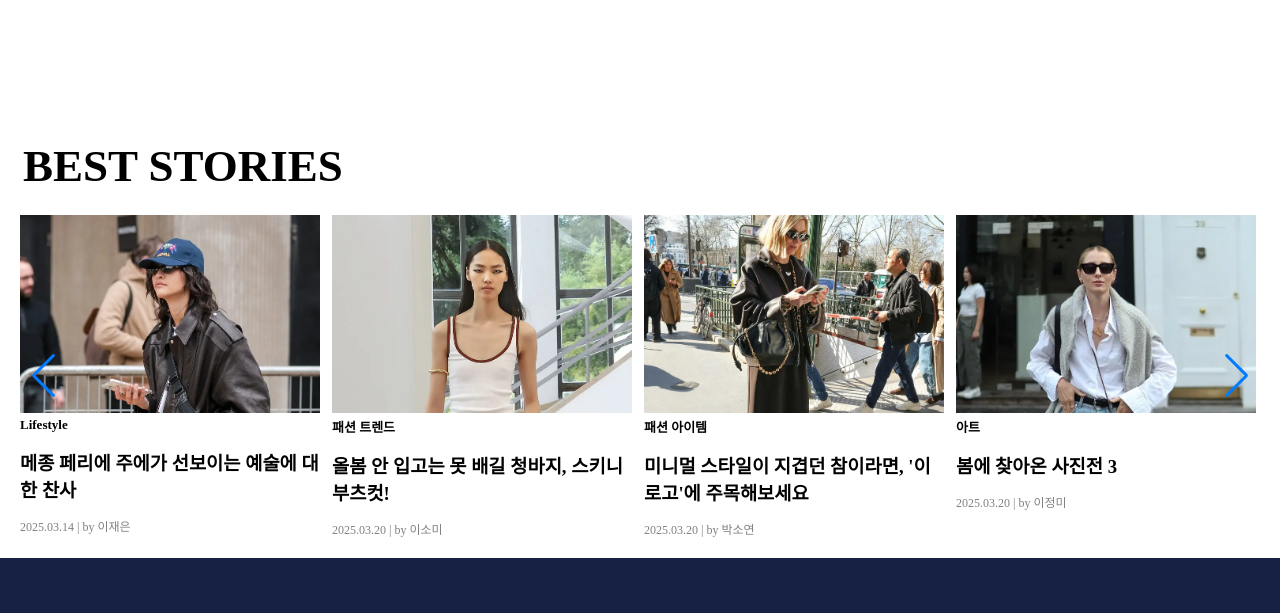
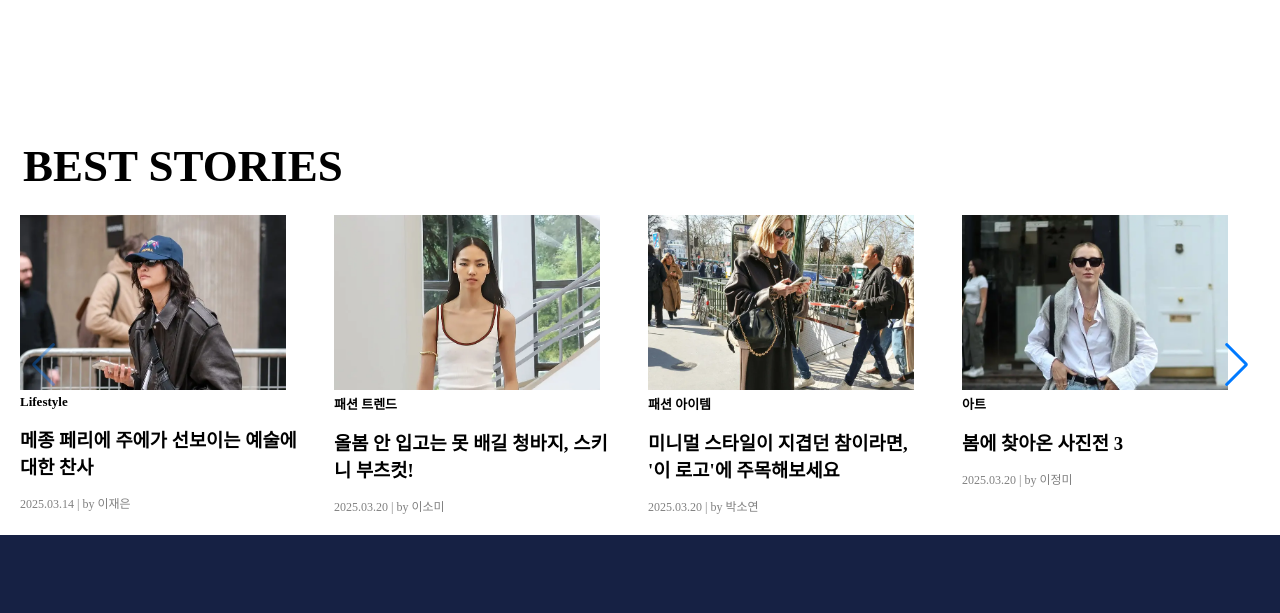
Before and after one commit to jeong0300/vellure, a React app in the folder vellure/: page / in a window 1280 px wide. Shown: the part 1999-2612 px from the top of the page. Built offline with nearby package versions, Linux system fonts and the light colour scheme.

Commit message:
feat: 스와이퍼 완료 (버튼 디자인 보완하기)

```diff
--- a/vellure/public/index.css
+++ b/vellure/public/index.css
@@ -2,5 +2,4 @@
   margin: 0;
   padding: 0;
   box-sizing: border-box;
-  overflow-x: hidden;
 }
--- a/vellure/src/css/BestStories.css
+++ b/vellure/src/css/BestStories.css
@@ -18,7 +18,3 @@
 }
 
 /* 게시글 */
-.bestImgs {
-  display: flex;
-  gap: 10px;
-}
--- a/vellure/src/css/SubPhoto.css
+++ b/vellure/src/css/SubPhoto.css
@@ -25,11 +25,11 @@
 /* best */
 .bestBox {
   flex: 0 0 auto;
-  width: 300px;
+  width: 280px;
 }
 
 .bestBox img {
-  width: 100%;
+  width: 95%;
 }
 
 @media screen and (max-width: 768px) {
--- a/vellure/src/main/BestStories.jsx
+++ b/vellure/src/main/BestStories.jsx
@@ -3,6 +3,7 @@ import "../css/BestStories.css";
 import Subphoto from "./SubPhoto";
 
 import { Swiper, SwiperSlide } from "swiper/react";
+import { Navigation } from "swiper/modules";
 
 import "swiper/css";
 import "swiper/css/navigation";
@@ -86,8 +87,10 @@ const BestStories = () => {
         </div>
         <div className="bestImgs">
           <Swiper
-            spaceBetween={bestPhotos.length}
+            modules={[Navigation]}
+            spaceBetween={16}
             slidesPerView={4}
+            slidesPerGroup={4}
             breakpoints={{
               1024: {
                 slidesPerGroup: 4,
```
